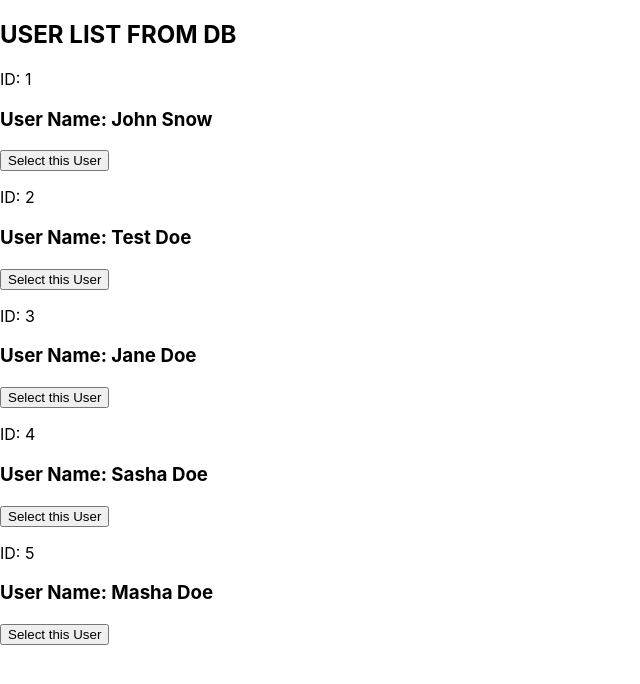
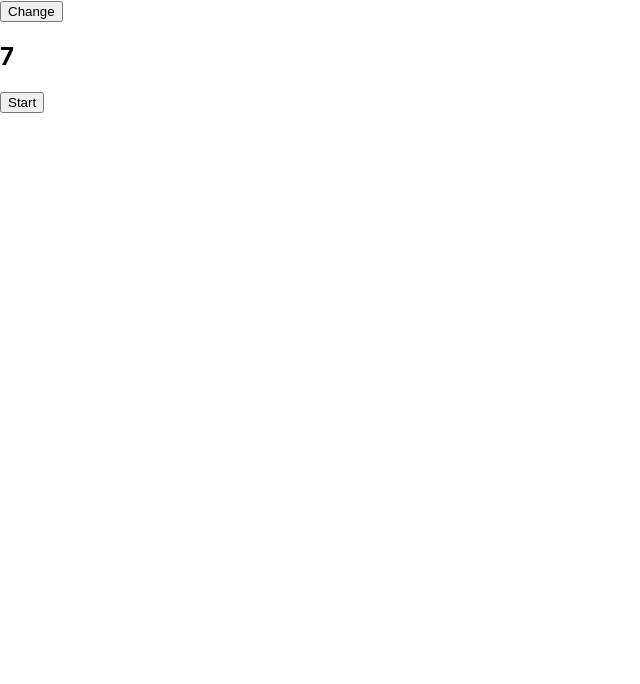
Before and after one commit to fccourses/fe-react-app, a React (Create React App) app: page / in a window 1280 px wide. Shown: the top 684 px of the page, without its empty margins (0-640 px from the left). Built offline with nearby package versions, Linux system fonts and the light colour scheme.

Commit message:
Add simple Counter

```diff
--- a/src/App.js
+++ b/src/App.js
@@ -1,59 +1,15 @@
-import React, { Component } from 'react';
+import React, { Component, useState } from 'react';
 import './App.css';
-import SelectedUserList from './components/SelectedUserList';
-import UserList from './components/UserList';
+import StopWatch from './components/StopWatch';
 
-const usersDB = [
-  {
-    id: 1,
-    firstName: 'John',
-    lastName: 'Snow',
-  },
-  {
-    id: 2,
-    firstName: 'Test',
-    lastName: 'Doe',
-  },
-  {
-    id: 3,
-    firstName: 'Jane',
-    lastName: 'Doe',
-  },
-  {
-    id: 4,
-    firstName: 'Sasha',
-    lastName: 'Doe',
-  },
-  {
-    id: 5,
-    firstName: 'Masha',
-    lastName: 'Doe',
-  },
-];
-
-class App extends Component {
-  constructor(props) {
-    super(props);
-    this.state = {
-      users: usersDB.map((u) => ({ ...u, isSelected: false })),
-    };
-  }
-
-  setUsers = (newUsers) => this.setState({ users: newUsers });
-
-  render() {
-    const { users } = this.state;
-    return (
-      <>
-        <header>
-          <SelectedUserList users={users} />
-        </header>
-        <main>
-          <UserList users={users} setUsers={this.setUsers} />
-        </main>
-      </>
-    );
-  }
+function App(props) {
+  const [isVisible, setIsVisible] = useState(true);
+  return (
+    <>
+      <button onClick={() => setIsVisible(!isVisible)}>Change</button>
+      {isVisible ? <StopWatch /> : null}
+    </>
+  );
 }
 
 export default App;
--- /dev/null
+++ b/src/components/StopWatch/index.jsx
@@ -0,0 +1,52 @@
+import React, { Component } from 'react';
+
+class StopWatch extends Component {
+  constructor(props) {
+    super(props);
+    this.state = {
+      count: 0,
+    };
+    this.intervalId = null;
+    console.log('constructor');
+  }
+
+  start = () => {
+    this.intervalId = setInterval(() => {
+      this.setState({ count: this.state.count + 1 });
+    }, 1000);
+  };
+
+  /*
+    After first render
+  */
+  componentDidMount() {
+    console.log('componentDidMount');
+    this.start();
+  }
+
+  /*
+    After each render. Except first.
+  */
+  componentDidUpdate() {
+    console.log('componentDidUpdate');
+  }
+
+  componentWillUnmount() {
+    console.log('componentWillUnmount');
+    clearInterval(this.intervalId);
+  }
+
+  render() {
+    console.log('render');
+
+    const { count } = this.state;
+    return (
+      <article>
+        <h1>{count}</h1>
+        <button onClick={this.start}>Start</button>
+      </article>
+    );
+  }
+}
+
+export default StopWatch;
```
